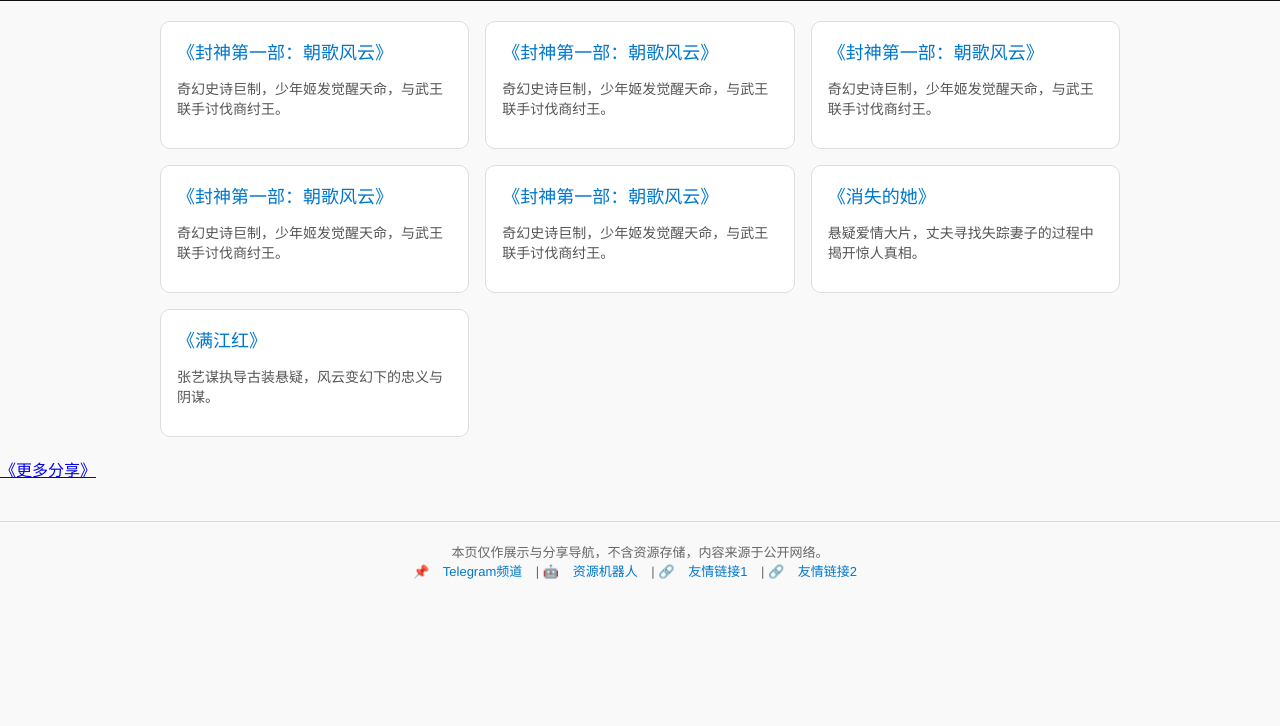
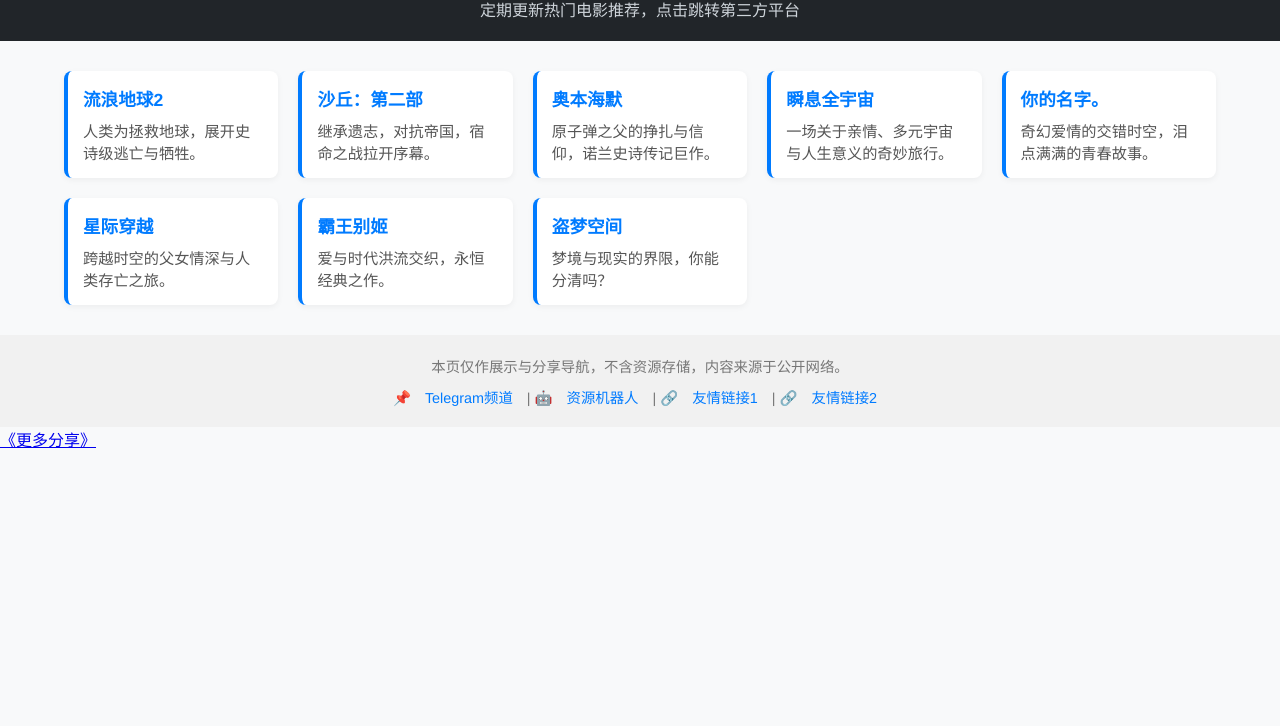
Before and after one commit to Kmmsmk/movie-share, a plain HTML site: page index.html in a window 1280 px wide. Shown: the part 74-800 px from the top of the page. Drawn offline with Linux system fonts and the light colour scheme.

Commit message:
Update index.html

```diff
--- a/index.html
+++ b/index.html
@@ -1,67 +1,93 @@
 <!DOCTYPE html>
 <html lang="zh-CN">
 <head>
-  <meta charset="UTF-8">
-  <meta name="viewport" content="width=device-width, initial-scale=1">
-  <title>电影导航分享页</title>
+  <meta charset="UTF-8" />
+  <meta name="viewport" content="width=device-width, initial-scale=1.0"/>
+  <title>影视分享导航</title>
   <style>
     body {
-      font-family: "Helvetica Neue", sans-serif;
+      font-family: 'Helvetica Neue', Helvetica, Arial, sans-serif;
+      background-color: #f8f9fa;
       margin: 0;
-      background-color: #f9f9f9;
+      padding: 0;
       color: #333;
     }
+
     header {
-      background: #111;
-      color: #fff;
-      padding: 20px;
+      background-color: #212529;
+      color: white;
+      padding: 20px 0;
       text-align: center;
-      font-size: 24px;
     }
-    main {
-      max-width: 960px;
-      margin: auto;
-      padding: 20px;
+
+    header h1 {
+      margin: 0;
+      font-size: 2em;
+    }
+
+    header p {
+      margin: 5px 0 0;
+      font-size: 1em;
+      color: #ced4da;
+    }
+
+    .container {
+      padding: 30px 5%;
+    }
+
+    .grid {
       display: grid;
-      grid-template-columns: repeat(auto-fit, minmax(300px, 1fr));
-      gap: 16px;
+      grid-template-columns: repeat(auto-fit, minmax(200px, 1fr));
+      gap: 20px;
     }
-    .movie-card {
-      background: #fff;
-      border: 1px solid #ddd;
-      border-radius: 10px;
-      padding: 16px;
-      transition: box-shadow 0.2s;
+
+    .movie {
+      background-color: #fff;
+      border-radius: 8px;
+      padding: 15px;
+      box-shadow: 0 2px 6px rgba(0,0,0,0.05);
+      transition: transform 0.2s;
+      border-left: 4px solid #007bff;
     }
-    .movie-card:hover {
-      box-shadow: 0 0 8px rgba(0,0,0,0.15);
+
+    .movie:hover {
+      transform: scale(1.02);
     }
-    .movie-title {
-      font-size: 18px;
-      margin: 0 0 10px;
-      color: #0077cc;
+
+    .movie a {
+      text-decoration: none;
+      color: #007bff;
+    }
+
+    .movie h3 {
+      margin: 0 0 8px;
+      font-size: 1.1em;
+    }
+
+    .movie p {
+      margin: 0;
+      font-size: 0.95em;
+      color: #555;
+    }
+
+    footer {
+      background-color: #f1f1f1;
+      padding: 20px 5%;
+      font-size: 0.9em;
+      color: #777;
+      text-align: center;
+    }
+
+    .footer-links {
+      margin-top: 10px;
+    }
+
+    .footer-links a {
+      margin: 0 10px;
+      color: #007bff;
       text-decoration: none;
     }
-    .movie-title:hover {
-      text-decoration: underline;
-    }
-    .movie-desc {
-      font-size: 14px;
-      color: #555;
-    }
-    footer {
-      margin-top: 40px;
-      padding: 20px;
-      text-align: center;
-      font-size: 13px;
-      color: #666;
-      border-top: 1px solid #ddd;
-    }
-    .footer-links a {
-      margin: 0 10px;
-      color: #0077cc;
-      text-decoration: none;
-    }
+
     .footer-links a:hover {
       text-decoration: underline;
     }
@@ -70,51 +96,65 @@
 <body>
 
 <header>
-  🎬 2025精品影视导航分享
+  <h1>影视分享导航</h1>
+  <p>定期更新热门电影推荐，点击跳转第三方平台</p>
 </header>
 
-<main>
-  <!-- 电影条目模板 -->
-  <div class="movie-card">
-    <a href="https://t.me/your_channel_1" class="movie-title" target="_blank">《封神第一部：朝歌风云》</a>
-    <p class="movie-desc">奇幻史诗巨制，少年姬发觉醒天命，与武王联手讨伐商纣王。</p>
+<div class="container">
+  <div class="grid">
+    <div class="movie">
+      <a href="https://example.com/movie1" target="_blank">
+        <h3>流浪地球2</h3>
+      </a>
+      <p>人类为拯救地球，展开史诗级逃亡与牺牲。</p>
+    </div>
+    <div class="movie">
+      <a href="https://example.com/movie2" target="_blank">
+        <h3>沙丘：第二部</h3>
+      </a>
+      <p>继承遗志，对抗帝国，宿命之战拉开序幕。</p>
+    </div>
+    <div class="movie">
+      <a href="https://example.com/movie3" target="_blank">
+        <h3>奥本海默</h3>
+      </a>
+      <p>原子弹之父的挣扎与信仰，诺兰史诗传记巨作。</p>
+    </div>
+    <div class="movie">
+      <a href="https://example.com/movie4" target="_blank">
+        <h3>瞬息全宇宙</h3>
+      </a>
+      <p>一场关于亲情、多元宇宙与人生意义的奇妙旅行。</p>
+    </div>
+
+    <!-- 可无限复制以下结构添加更多 -->
+    <div class="movie">
+      <a href="https://example.com/movie5" target="_blank">
+        <h3>你的名字。</h3>
+      </a>
+      <p>奇幻爱情的交错时空，泪点满满的青春故事。</p>
+    </div>
+    <div class="movie">
+      <a href="https://example.com/movie6" target="_blank">
+        <h3>星际穿越</h3>
+      </a>
+      <p>跨越时空的父女情深与人类存亡之旅。</p>
+    </div>
+    <div class="movie">
+      <a href="https://example.com/movie7" target="_blank">
+        <h3>霸王别姬</h3>
+      </a>
+      <p>爱与时代洪流交织，永恒经典之作。</p>
+    </div>
+    <div class="movie">
+      <a href="https://example.com/movie8" target="_blank">
+        <h3>盗梦空间</h3>
+      </a>
+      <p>梦境与现实的界限，你能分清吗？</p>
+    </div>
   </div>
+</div>
 
-  <div class="movie-card">
-    <a href="https://t.me/your_channel_1" class="movie-title" target="_blank">《封神第一部：朝歌风云》</a>
-    <p class="movie-desc">奇幻史诗巨制，少年姬发觉醒天命，与武王联手讨伐商纣王。</p>
-  </div>
-
-  <div class="movie-card">
-    <a href="https://t.me/your_channel_1" class="movie-title" target="_blank">《封神第一部：朝歌风云》</a>
-    <p class="movie-desc">奇幻史诗巨制，少年姬发觉醒天命，与武王联手讨伐商纣王。</p>
-  </div>
-
-  <div class="movie-card">
-    <a href="https://t.me/your_channel_1" class="movie-title" target="_blank">《封神第一部：朝歌风云》</a>
-    <p class="movie-desc">奇幻史诗巨制，少年姬发觉醒天命，与武王联手讨伐商纣王。</p>
-  </div>
-
-  <div class="movie-card">
-    <a href="https://t.me/your_channel_1" class="movie-title" target="_blank">《封神第一部：朝歌风云》</a>
-    <p class="movie-desc">奇幻史诗巨制，少年姬发觉醒天命，与武王联手讨伐商纣王。</p>
-  </div>
-
-  <div class="movie-card">
-    <a href="https://t.me/your_channel_2" class="movie-title" target="_blank">《消失的她》</a>
-    <p class="movie-desc">悬疑爱情大片，丈夫寻找失踪妻子的过程中揭开惊人真相。</p>
-  </div>
-
-  <div class="movie-card">
-    <a href="https://t.me/your_bot_or_link" class="movie-title" target="_blank">《满江红》</a>
-    <p class="movie-desc">张艺谋执导古装悬疑，风云变幻下的忠义与阴谋。</p>
-  </div>
-
-  <!-- 继续添加更多电影条目 -->
-
-</main>
-
-<a href="share_2501.html" target="_blank">《更多分享》</a>
 
 <footer>
   本页仅作展示与分享导航，不含资源存储，内容来源于公开网络。<br>
@@ -128,3 +168,5 @@
 
 </body>
 </html>
+
+<a href="share_2501.html" target="_blank">《更多分享》</a>
```
